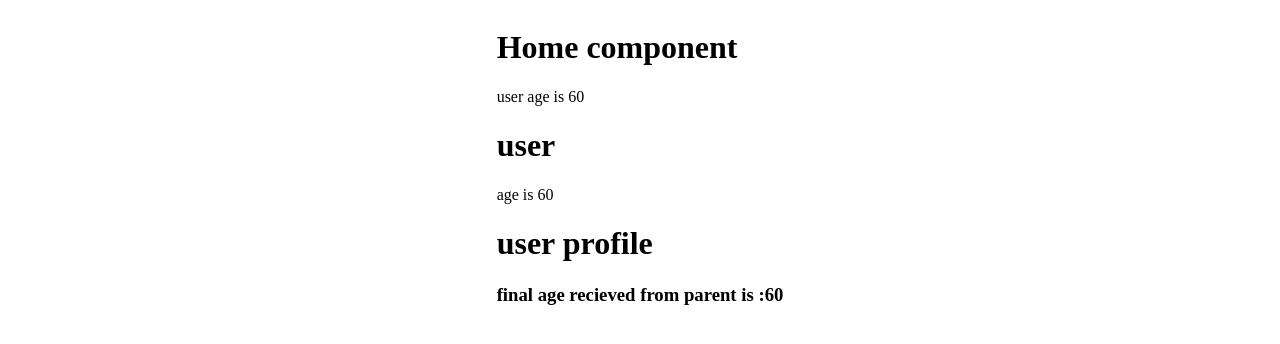
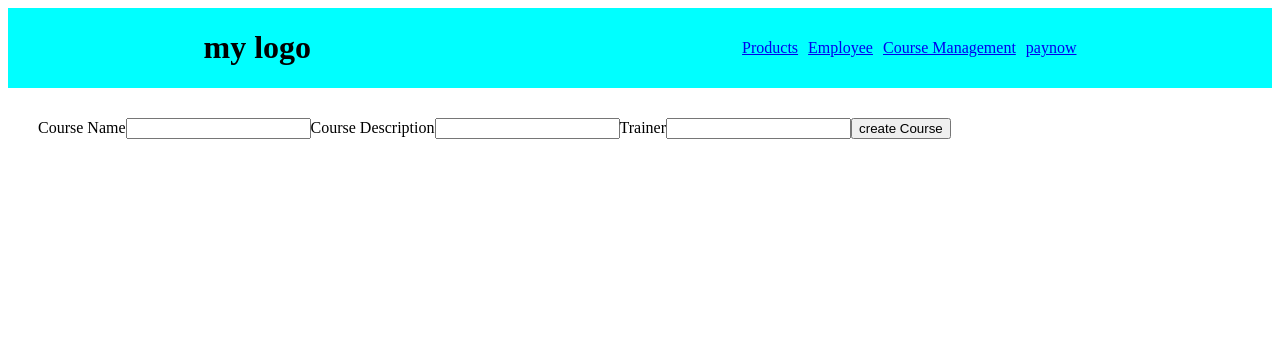
Before and after one commit to smishra1000/etg-training, a React (Create React App) app in the folder react-sample/: page /addcourse in a window 1280 px wide. Shown: the top 344 px of the page. Built offline with nearby package versions, Linux system fonts and the light colour scheme.

Commit message:
react router;usecallback use memo

```diff
--- a/react-sample/package.json
+++ b/react-sample/package.json
@@ -8,6 +8,7 @@
     "@testing-library/user-event": "^13.5.0",
     "react": "^18.3.1",
     "react-dom": "^18.3.1",
+    "react-router-dom": "^6.25.1",
     "react-scripts": "5.0.1",
     "web-vitals": "^2.1.4"
   },
--- a/react-sample/src/App.js
+++ b/react-sample/src/App.js
@@ -2,7 +2,7 @@ import logo from './logo.svg';
 import './App.css';
 import Resume from './class-comp/Resume';
 import Button from './class-comp/Button';
-import Parent from './class-comp/Parent';
+// import Parent from './class-comp/Parent';
 import ParentTheme from './class-comp/ParentTheme';
 import LifeCycle from './class-comp/LifeCycle';
 import User from './functional-comp/User';
@@ -14,12 +14,23 @@ import Home from './functional-comp/Hooks/UseConTextHookDemo';
 import { createContext, useState } from 'react';
 // import Resume2 from "./functional-comp/Resume"
 
+import Parent from "./functional-comp/Hooks/Parent"
+import UseMemoDemoHook from './functional-comp/Hooks/UseMemoDemo';
+import {BrowserRouter,Routes,Route,Link} from "react-router-dom"
+import Employee from './Pages/Employee';
+import ProductsList from './Pages/Products';
+import Header from './Pages/Header';
+import AddCourse from './Pages/course/AddCourse';
+
 export const AgeContext = createContext()
+
+
 
 function App() {
   const [age,setAge] = useState(60)
   return (
     <div className="App">
+
       {/* <Resume/> */}
       {/* <Resume2/> */}
       {/* <Button label="Login" color="blue"/>
@@ -34,9 +45,22 @@ function App() {
       {/* <UseEffectHookDemo/> */}
       {/* <Employees/> */}
       {/* <UseReducerHookDemo/> */}
-      <AgeContext.Provider value={age}>
+      {/* <AgeContext.Provider value={age}>
         <Home/>
-      </AgeContext.Provider>
+      </AgeContext.Provider> */}
+
+    {/* <Parent/> */}
+
+    {/* <UseMemoDemoHook/> */}
+    <BrowserRouter>
+       <Header/>
+
+    <Routes>
+      <Route path="employee" element={<Employee/>}></Route>
+      <Route path="addcourse" element={<AddCourse/>}></Route>
+      <Route path="products/:id" element={<ProductsList/>}></Route>
+    </Routes>
+    </BrowserRouter>
 
     </div>
   );
--- /dev/null
+++ b/react-sample/src/Pages/Employee.jsx
@@ -0,0 +1,9 @@
+function Employee(){
+    return(
+        <div>
+            <h3>employee componenet</h3>
+        </div>
+    )
+}
+
+export default Employee
--- /dev/null
+++ b/react-sample/src/Pages/Header.jsx
@@ -0,0 +1,16 @@
+import { Link } from "react-router-dom"
+function Header() {
+    return (
+        <div style={{ display: 'flex', justifyContent: 'space-around', background: 'cyan', height: 'auto', alignItems: 'center' }}>
+            <h1>my logo</h1>
+            <ul style={{ listStyle: 'none', display: 'flex', gap: '10px', justifyContent: 'space-around', alignItems: 'center' }}>
+                <Link to="products/:id"><li>Products</li></Link>
+                <Link to="employee"><li>Employee</li></Link>
+                <Link to="addcourse"><li>Course Management</li></Link>
+                <Link to="paynow"><li>paynow</li></Link>
+            </ul>
+        </div>
+    )
+}
+
+export default Header
--- /dev/null
+++ b/react-sample/src/Pages/Products.jsx
@@ -0,0 +1,12 @@
+import { useParams } from "react-router-dom"
+function ProductsList(){
+    const params = useParams();
+    console.log(params.id)
+    return(
+        <div>
+            <h3>products list componenet {params.id}</h3>
+        </div>
+    )
+}
+
+export default ProductsList
--- /dev/null
+++ b/react-sample/src/Pages/course/AddCourse.jsx
@@ -0,0 +1,49 @@
+import { useState } from "react"
+import CourseList from "./CourseList"
+
+function AddCourse() {
+    const [course, setCourse] = useState({ cname: '', cdesc: "", trainer: "" })
+    const [courseList,setCourseList] = useState([])
+
+    // const onCourseNameChange = (e)=>{
+    //         setCourse({...course,cname:e.target.value})
+    // }
+
+    // const onCourseDescChange = (e)=>{
+    //     setCourse({...course,cdesc:e.target.value})
+    // }
+    // const onTrainerChange = (e)=>{
+    //     setCourse({...course,trainer:e.target.value})
+    //  }
+
+     const onChangeFiled = (e)=>{
+        console.log(e.target.name,e.target.value)
+        setCourse({...course,[e.target.name]:e.target.value})
+     }
+     const createCourse = (e)=>{
+        e.preventDefault();
+        console.log(course)
+        setCourseList([...courseList,{...course}])
+        reset();
+     }
+
+     const reset = ()=>{
+        setCourse({...course,cname:'',cdesc:"",trainer:''})
+     }
+    return (
+        <div style={{padding:'10px',margin:'20px'}}>
+            <form onSubmit={createCourse}>
+                <label>Course Name</label>
+                <input type="text" value={course.cname} onChange={(e) => onChangeFiled(e)} name="cname"/>
+                <label>Course Description</label>
+                <input type="text" value={course.cdesc} onChange={(e) => onChangeFiled(e)} name="cdesc"/>
+                <label>Trainer</label>
+                <input type="text" value={course.trainer} onChange={(e) => onChangeFiled(e)} name="trainer"/>
+                <button type="submit">create Course</button>
+            </form>
+            <CourseList courseList={courseList}/>
+        </div>
+    )
+}
+
+export default AddCourse
--- /dev/null
+++ b/react-sample/src/Pages/course/CourseList.jsx
@@ -0,0 +1,18 @@
+function CourseList({courseList}) {
+    return (
+        <div className="users-container">
+            {courseList.map((item) => {
+                return (
+                    <div className="user">
+                        <h4>Course name: {item.cname}</h4>
+                        <h4>description:{item.cdesc}</h4>
+                        <h4>Trainer:{item.trainer}</h4>
+                    </div>
+                )
+            })}
+
+        </div>
+
+    )
+}
+export default CourseList
--- /dev/null
+++ b/react-sample/src/functional-comp/Hooks/Child.jsx
@@ -0,0 +1,11 @@
+import { memo } from "react"
+function Child(props){
+    console.log("child loading")
+    return(
+        <div>
+            <h2>child component</h2>
+        </div>
+    )
+}
+
+export default memo(Child)
--- /dev/null
+++ b/react-sample/src/functional-comp/Hooks/Parent.jsx
@@ -0,0 +1,28 @@
+import Child from "./Child"
+
+const { useState, useCallback } = require("react")
+
+function Parent(){
+    console.log("parent loading")
+    const [count,setCount] = useState(0)
+
+    const greet = useCallback(()=>{
+        console.log("hi good morning")
+    },[count])
+
+    // refential integrity
+    const increment = ()=>{
+        setCount(count+1)
+    }
+    return(
+        <div>
+            <h1>parnt component</h1>
+            <h1>count value is {count}</h1>
+            <button onClick={()=>increment()}>Increment</button>
+            <Child count={count}/>
+
+        </div>
+    )
+}
+
+export default Parent
--- /dev/null
+++ b/react-sample/src/functional-comp/Hooks/UseMemoDemo.jsx
@@ -0,0 +1,27 @@
+import { useMemo, useState } from "react"
+
+function UseMemoDemoHook(){
+    const [name,setName] = useState("sameer mishra");
+    const [count,setCount] = useState(0)
+
+    const changeName = (e)=>{
+        setName(e.target.value)
+    }
+
+    const transformname = useMemo(()=>{
+        console.log("name transform function calling")
+        return name.toUpperCase();
+    },[count])
+    return(
+        <div>
+            <h3>use memo hook demo</h3>
+            <input type="text" value={name} onChange={(e)=>changeName(e)}/>
+            <h4>my name is {name}</h4>
+            <h5>Transformed name is {transformname}</h5>
+            <button onClick={()=>setCount(count+1)}>increment</button>
+
+        </div>
+    )
+}
+
+export default UseMemoDemoHook
--- a/react-sample/src/index.css
+++ b/react-sample/src/index.css
@@ -1,7 +1,7 @@
 body {
- display: flex;
+ /* display: flex;
  justify-content: center;
- align-items: center;
+ align-items: center; */
 }
 
 code {
```
Also changed, not shown: react-sample/src/functional-comp/Hooks/UseCallBackHookDemo.jsx (added), 1 other file (tests, documents, lock files or other folders).
